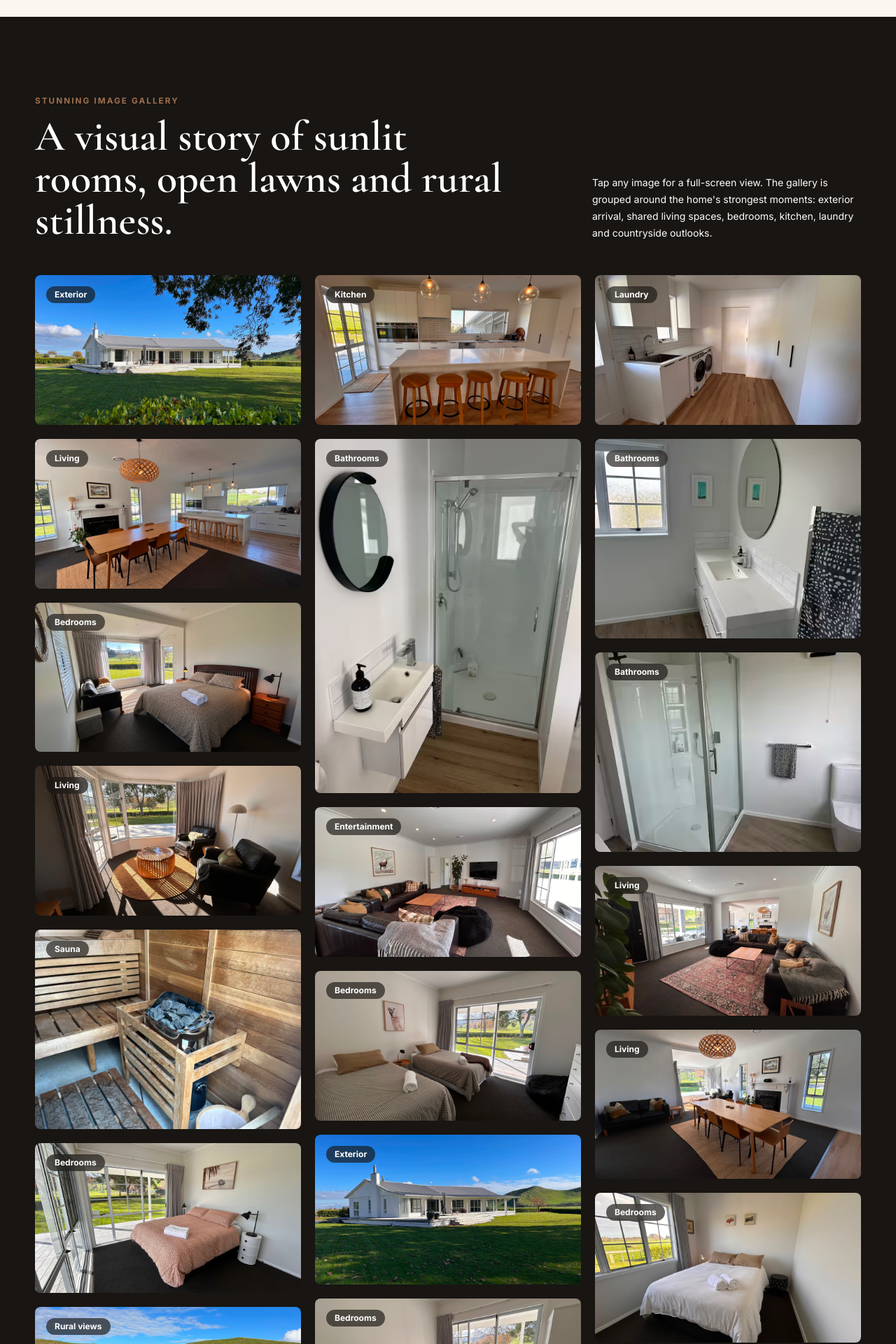
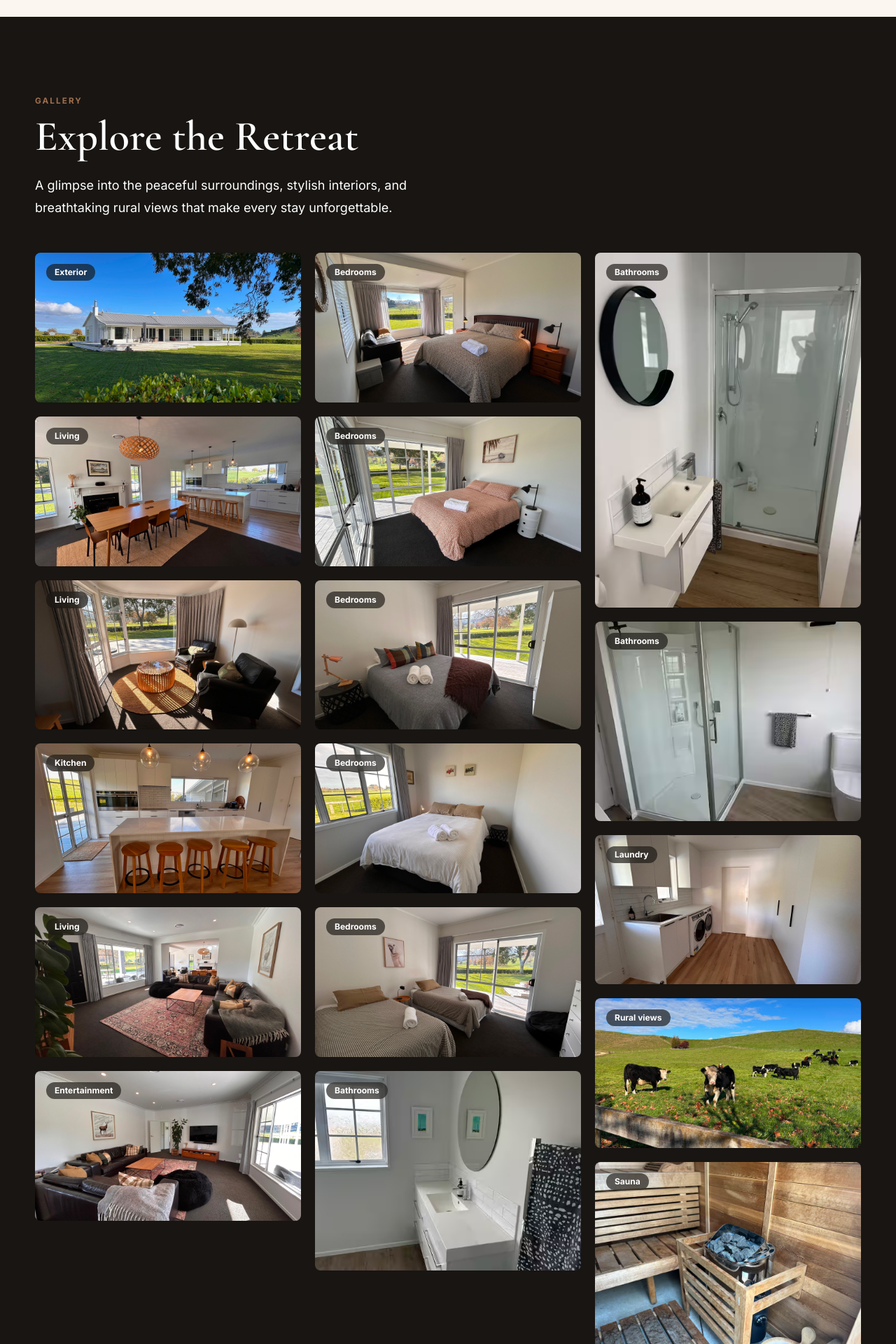
Before and after one commit to BenjaminKibby/Te-Miro-Retreat, a Next.js app: page / in a window 1280 px wide. Shown: the part 1780-3700 px from the top of the page at 70% size. Built offline with nearby package versions, Linux system fonts and the light colour scheme.

Commit message:
Update gallery flow and retreat copy

```diff
--- a/src/components/home-page.tsx
+++ b/src/components/home-page.tsx
@@ -49,36 +49,56 @@ const galleryImages: GalleryImage[] = [
     tall: true,
   },
   {
+    src: "/images/sunroom-lounge-deck.jpeg",
+    alt: "Sunlit sitting room opening to the deck",
+    category: "Living",
+  },
+  {
+    src: "/images/kitchen-island.jpeg",
+    alt: "Large island kitchen with breakfast stools",
+    category: "Kitchen",
+  },
+  {
+    src: "/images/lounge-open-plan.jpeg",
+    alt: "Open plan lounge flowing into dining space",
+    category: "Living",
+  },
+  {
+    src: "/images/media-lounge-sky-sport.jpeg",
+    alt: "Spacious lounge with large television and Sky Sport",
+    category: "Entertainment",
+    tall: true,
+  },
+  {
     src: "/images/king-bedroom-rural-view.jpeg",
     alt: "King bedroom with countryside outlook",
     category: "Bedrooms",
   },
   {
-    src: "/images/sunroom-lounge-deck.jpeg",
-    alt: "Sunlit sitting room opening to the deck",
-    category: "Living",
-  },
-  {
-    src: "/images/sauna-hot-rocks.jpeg",
-    alt: "Private hot-rock sauna with timber benches",
-    category: "Sauna",
-    tall: true,
-  },
-  {
     src: "/images/queen-bedroom-deck.jpeg",
-    alt: "Queen bedroom with direct deck access",
+    alt: "Sunny queen bedroom with direct deck access",
     category: "Bedrooms",
     tall: true,
   },
   {
-    src: "/images/rural-cows-hills.jpeg",
-    alt: "Countryside views over rolling Waikato paddocks",
-    category: "Rural views",
+    src: "/images/queen-bedroom-grey.jpeg",
+    alt: "Queen bedroom with soft grey linen and deck outlook",
+    category: "Bedrooms",
   },
   {
-    src: "/images/kitchen-island.jpeg",
-    alt: "Large island kitchen with breakfast stools",
-    category: "Kitchen",
+    src: "/images/bedroom-countryside-window.jpeg",
+    alt: "Queen bedroom with countryside view through the window",
+    category: "Bedrooms",
+  },
+  {
+    src: "/images/twin-bedroom-deck.jpeg",
+    alt: "King single bedroom with two beds and deck view",
+    category: "Bedrooms",
+  },
+  {
+    src: "/images/bathroom-shower.jpeg",
+    alt: "Modern bathroom shower with clean white finish",
+    category: "Bathrooms",
   },
   {
     src: "/images/bathroom-vanity-mirror.jpeg",
@@ -87,25 +107,9 @@ const galleryImages: GalleryImage[] = [
     tall: true,
   },
   {
-    src: "/images/media-lounge-sky-sport.jpeg",
-    alt: "Spacious lounge with large television and Sky Sport",
-    category: "Entertainment",
-    tall: true,
-  },
-  {
-    src: "/images/twin-bedroom-deck.jpeg",
-    alt: "Twin bedroom with two king single beds and deck view",
-    category: "Bedrooms",
-  },
-  {
-    src: "/images/exterior-hills-blue-sky.jpeg",
-    alt: "Holiday home exterior with wide lawn and hills",
-    category: "Exterior",
-  },
-  {
-    src: "/images/queen-bedroom-grey.jpeg",
-    alt: "Queen bedroom with soft grey linen and deck outlook",
-    category: "Bedrooms",
+    src: "/images/bathroom-shower-vanity.jpeg",
+    alt: "Compact bathroom shower and vanity",
+    category: "Bathrooms",
   },
   {
     src: "/images/laundry.jpeg",
@@ -113,29 +117,15 @@ const galleryImages: GalleryImage[] = [
     category: "Laundry",
   },
   {
-    src: "/images/bathroom-shower.jpeg",
-    alt: "Modern bathroom shower with clean white finish",
-    category: "Bathrooms",
+    src: "/images/rural-cows-hills.jpeg",
+    alt: "Countryside views over rolling Waikato paddocks",
+    category: "Rural views",
   },
   {
-    src: "/images/bathroom-shower-vanity.jpeg",
-    alt: "Compact ensuite-style shower and vanity",
-    category: "Bathrooms",
-  },
-  {
-    src: "/images/lounge-open-plan.jpeg",
-    alt: "Open plan lounge flowing into dining space",
-    category: "Living",
-  },
-  {
-    src: "/images/dining-lounge-fireplace.jpeg",
-    alt: "Family dining space with fireplace and lounge beyond",
-    category: "Living",
-  },
-  {
-    src: "/images/bedroom-countryside-window.jpeg",
-    alt: "Bedroom with countryside view through the window",
-    category: "Bedrooms",
+    src: "/images/sauna-hot-rocks.jpeg",
+    alt: "Private sauna with timber benches",
+    category: "Sauna",
+    tall: true,
   },
 ];
 
@@ -488,7 +478,7 @@ export function HomePage() {
           <div className="max-w-2xl">
             <p className="eyebrow">Why guests love staying here</p>
             <h2 className="display mt-3 text-5xl font-semibold sm:text-6xl">
-              Boutique-lodge comfort with the freedom of a private country home.
+              Country comfort with the freedom of a private rural home.
             </h2>
           </div>
           <div className="mt-12 grid grid-cols-2 gap-3 sm:grid-cols-3 lg:grid-cols-5">
@@ -513,15 +503,15 @@ export function HomePage() {
         <div className="section-shell">
           <div className="flex flex-col justify-between gap-6 lg:flex-row lg:items-end">
             <div className="max-w-2xl">
-              <p className="eyebrow text-[#d9bb8b]">Stunning image gallery</p>
+              <p className="eyebrow text-[#d9bb8b]">Gallery</p>
               <h2 className="display mt-3 text-5xl font-semibold sm:text-6xl">
-                A visual story of sunlit rooms, open lawns and rural stillness.
+                Explore the Retreat
               </h2>
+              <p className="mt-6 max-w-xl text-lg leading-8 text-white/72">
+                A glimpse into the peaceful surroundings, stylish interiors, and breathtaking rural views that make
+                every stay unforgettable.
+              </p>
             </div>
-            <p className="max-w-sm text-sm leading-6 text-white/68">
-              Tap any image for a full-screen view. The gallery is grouped around the home&apos;s strongest
-              moments: exterior arrival, shared living spaces, bedrooms, kitchen, laundry and countryside outlooks.
-            </p>
           </div>
           <div className="masonry mt-12">
             {galleryImages.map((image, index) => (
@@ -552,11 +542,12 @@ export function HomePage() {
           <div className="max-w-4xl">
             <p className="eyebrow">Property overview</p>
             <h2 className="display mt-3 text-5xl font-semibold sm:text-6xl">
-              Designed for the rituals of a great weekend away.
+              Escape to the tranquillity of the Waikato countryside.
             </h2>
             <p className="mt-6 max-w-3xl text-lg leading-8 text-[#5a4b3d]">
-              Morning coffee at the island. Long lunches around the dining table. Evenings by the television with
-              Sky Sport, or quiet conversations in the sunroom while the hills soften outside.
+              Stay just minutes from the heart of Cambridge. Spend your days exploring local cafes, boutique
+              shopping, cycling trails, and nearby attractions before returning to your private retreat to relax,
+              reconnect, and take in the sweeping rural views.
             </p>
           </div>
           <div className="mt-12 grid gap-5 md:grid-cols-3">
@@ -594,7 +585,7 @@ export function HomePage() {
         <div className="absolute inset-0 opacity-35">
           <Image
             src="/images/sauna-hot-rocks.jpeg"
-            alt="Private hot-rock sauna at Aspin Retreat"
+            alt="Private sauna at Aspin Retreat"
             fill
             sizes="100vw"
             className="object-cover"
@@ -607,13 +598,12 @@ export function HomePage() {
             <p className="eyebrow">Sauna experience</p>
             <h2 className="display mt-3 text-5xl font-semibold">Your Private Wellness Escape</h2>
             <p className="mt-6 leading-8 text-[#5a4b3d]">
-              Step into the authentic hot-rock sauna, add a little essential oil, and let the quiet of the Waikato
-              do the rest. It is the ideal reset after Cambridge market mornings, Lake Karapiro afternoons or a day
-              on the Te Miro trails.
+              Step into the private sauna, add a little essential oil, and let the quiet of the Waikato do the rest.
+              It is the ideal reset after Cambridge market mornings, Lake Karapiro afternoons or a day on the Te Miro trails.
             </p>
           </div>
           <div className="grid gap-4 sm:grid-cols-2">
-            {["Hot-rock warmth", "Essential oils", "Peaceful rural setting", "Post-adventure recovery"].map((item) => (
+            {["Private sauna", "Essential oils", "Peaceful rural setting", "Post-adventure recovery"].map((item) => (
               <div key={item} className="rounded-lg border border-white/15 bg-white/10 p-5 backdrop-blur">
                 <Star className="mb-5 text-[#d9bb8b]" size={20} fill="currentColor" />
                 <p className="font-serif text-2xl font-semibold">{item}</p>
@@ -686,8 +676,8 @@ export function HomePage() {
             </h2>
             <p className="mt-6 text-lg leading-8 text-[#5a4b3d]">
               Set in the quiet rhythm of rural Waikato, the home balances country privacy with the comfort of a place
-              prepared with care. It is spacious enough for multi-generational stays, relaxed enough for children,
-              and refined enough for guests who want the stay itself to feel special.
+              prepared with care. It is spacious enough for group stays, relaxed enough for children, and refined
+              enough for guests who want the stay itself to feel special.
             </p>
             <p className="mt-5 text-lg leading-8 text-[#5a4b3d]">
               Days can be as gentle or as full as you like: coffee in Cambridge, rowing views at Lake Karapiro,
```
